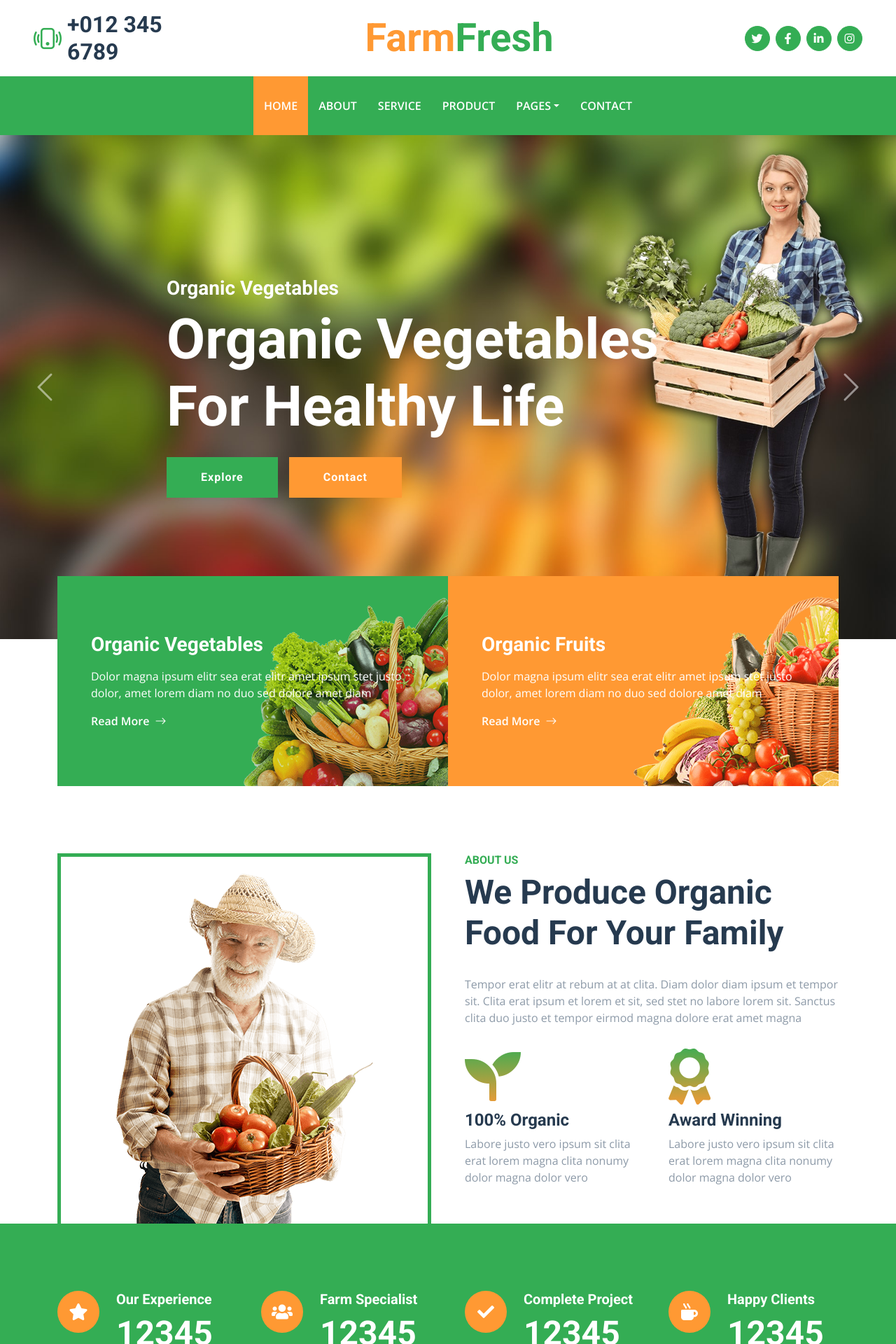
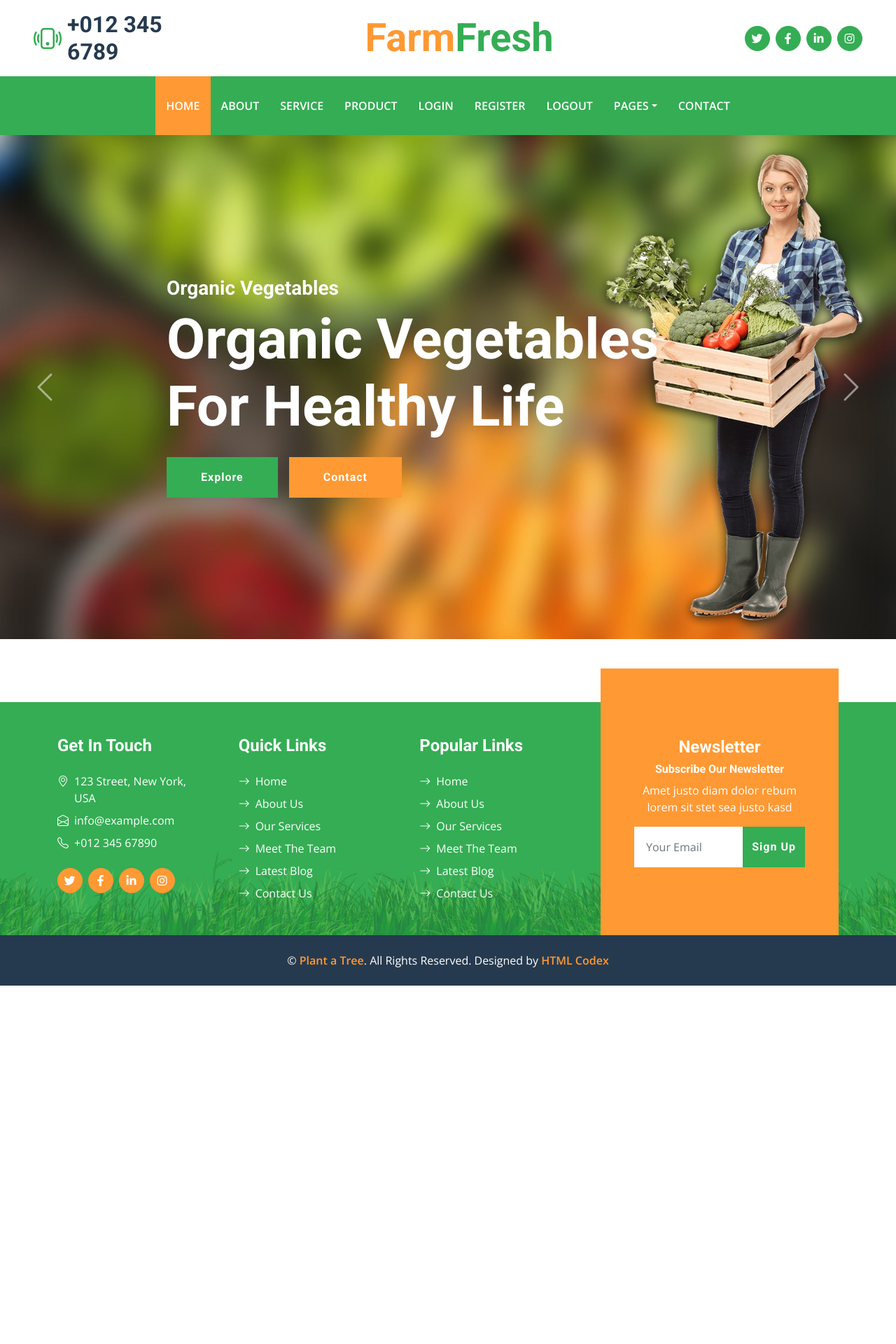
Before and after one commit to ilieva1maya/Plant-a-Tree, a React (Vite) app in the folder client/: page / in a window 1280 px wide. Shown: the top 1920 px of the page at 70% size. After the commit the page ends 1408 px from the top, so only its background shows below. Built offline with nearby package versions, Linux system fonts and the light colour scheme.

Commit message:
Routing added

```diff
--- a/client/index.html
+++ b/client/index.html
@@ -9,7 +9,9 @@
     <meta content="Free HTML Templates" name="description" />
 
     <!-- Favicon -->
-    <link href="img/favicon.ico" rel="icon" />
+    <!-- <link href="img/favicon.ico" rel="icon" /> -->
+    <link rel="icon" type="image/png" sizes="16x16" href="/tree.jpeg">
+
 
     <!-- Google Web Fonts -->
     <link rel="preconnect" href="https://fonts.gstatic.com" />
--- a/client/package.json
+++ b/client/package.json
@@ -11,7 +11,8 @@
   },
   "dependencies": {
     "react": "^18.2.0",
-    "react-dom": "^18.2.0"
+    "react-dom": "^18.2.0",
+    "react-router-dom": "^6.23.1"
   },
   "devDependencies": {
     "@types/react": "^18.2.64",
--- a/client/src/App.jsx
+++ b/client/src/App.jsx
@@ -1,3 +1,5 @@
+import { Routes, Route } from "react-router-dom"
+
 import TopBar from "./components/TopBar"
 import NavBar from "./components/NavBar"
 import Carousel from "./components/Carousel"
@@ -11,26 +13,50 @@ import Testimonial from "./components/Testimonial"
 import Team from "./components/Team"
 import Blog from "./components/Blog"
 import Footer from "./components/Footer"
+import Path from "./paths"
+import Login from "./components/Login"
+import Register from "./components/Register"
 
 function App() {
 
   return (
-    <>
+
+    <div id="box">
       <TopBar />
       <NavBar />
       <Carousel/>
-      <Banner/>
-      <About/>
-      <Facts/>
-      <Services/>
-      <Features/>
-      <Products/>
-      <Testimonial/>
-      <Team/>
-      <Blog/>
       <Footer />
-      {/* <a href="#" className="btn btn-secondary py-3 fs-4 back-to-top"><i className="bi bi-arrow-up"></i></a> */}
-    </>
+      {/* <Routes>
+        <Route path={Path.Banner} element={<Banner />} />
+        <Route path={Path.Products} element={<Products />} />
+        <Route path={Path.Login} element={<Login />} />
+        <Route path={Path.Register} element={<Register />} />
+        </Routes> */}
+
+        {/* <Route element={<AuthGuard />}>
+        <Route path={Path.Create} element={<Create />} />
+        <Route path={Path.Details} element={<Details />} />
+        <Route path={Path.Edit} element={<Edit />} />
+        <Route path={Path.Logout} element={<Logout />} />
+      </Route> */}
+
+    </div >
+
+
+    // <>
+
+
+    //   <Banner/>
+    //   <About/>
+    //   <Facts/>
+    //   <Services/>
+    //   <Features/>
+    //   <Products/>
+    //   <Testimonial/>
+    //   <Team/>
+    //   <Blog/>
+    //   {/* <a href="#" className="btn btn-secondary py-3 fs-4 back-to-top"><i className="bi bi-arrow-up"></i></a> */}
+    // </>
   )
 }
 
--- /dev/null
+++ b/client/src/components/Login.jsx
@@ -0,0 +1,5 @@
+export default function Login(){
+    return(
+        <h1>LOGIN</h1>
+    )
+}
--- a/client/src/components/NavBar.jsx
+++ b/client/src/components/NavBar.jsx
@@ -13,6 +13,9 @@ export default function NavBar(){
                 <a href="about.html" className="nav-item nav-link">About</a>
                 <a href="service.html" className="nav-item nav-link">Service</a>
                 <a href="product.html" className="nav-item nav-link">Product</a>
+                <a href="index.html" className="nav-item nav-link">Login</a>
+                <a href="index.html" className="nav-item nav-link">Register</a>
+                <a href="index.html" className="nav-item nav-link">Logout</a>
                 <div className="nav-item dropdown">
                     <a href="#" className="nav-link dropdown-toggle" data-bs-toggle="dropdown">Pages</a>
                     <div className="dropdown-menu m-0">
--- /dev/null
+++ b/client/src/components/Register.jsx
@@ -0,0 +1,5 @@
+export default function Register(){
+    return(
+        <h1>REGISTER</h1>
+    )
+}
--- a/client/src/main.jsx
+++ b/client/src/main.jsx
@@ -1,7 +1,10 @@
 // import React from 'react'
 import ReactDOM from 'react-dom/client'
 import App from './App.jsx'
+import { BrowserRouter } from 'react-router-dom'
 
 ReactDOM.createRoot(document.getElementById('root')).render(
-  <App />
+  <BrowserRouter>
+    <App />
+  </BrowserRouter>
 )
--- /dev/null
+++ b/client/src/paths.js
@@ -0,0 +1,25 @@
+const Path = {
+
+    Banner: '/',
+    Login: '/login',
+    Register: '/register',
+    Logout: '/logout',
+    Products: '/products',
+    About: '/about',
+    Services: '/services',
+    Team: '/ream',
+
+
+
+    // Home: '/',
+    // Catalog: '/games',
+    // Create: '/create',
+    // Details: '/games/:id',
+    // Edit: '/games/:id/edit',
+    // Delete: '/games/:id/delete',
+    // Login: '/login',
+    // Register: '/register',
+    // Logout: '/logout',
+}
+
+export default Path
```
Also changed, not shown: 1 other file (tests, documents, lock files or other folders).
